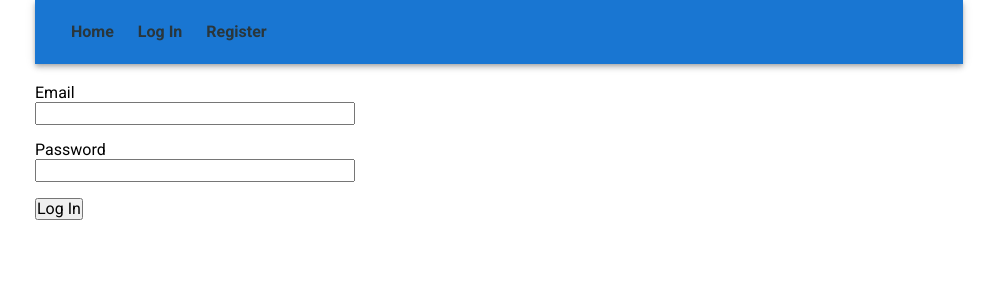
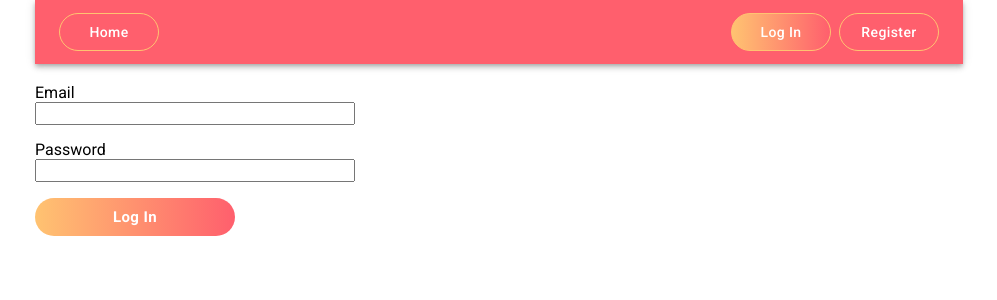
Before and after one commit to marlenaduleba/goit-react-hw-08-phonebook, a React (Create React App) app: page /goit-react-hw-08-phonebook/login in a window 1280 px wide. Shown: the top 300 px of the page, without its empty margins (141-1138 px from the left). Built offline with nearby package versions, Linux system fonts and the light colour scheme.

Commit message:
buttons styled

```diff
--- a/src/components/AuthNav/AuthNav.js
+++ b/src/components/AuthNav/AuthNav.js
@@ -1,16 +1,17 @@
 import { NavLink } from 'react-router-dom';
-import css from './AuthNav.module.css';
+import { NavButton } from 'styles/styles.js';
+import { Stack } from '@mui/material';
 
 export const AuthNav = () => {
   return (
-    <div>
-      <NavLink className={css.link} to="/login">
+    <Stack direction='row' sx={{gap: 1, marginLeft: 'auto'}} >
+      <NavButton  component={NavLink}  to="/login"  >
         Log In
-      </NavLink>
-      <NavLink className={css.link} to="/register">
+      </NavButton >
+      <NavButton  component={NavLink}  to="/register"  >
         Register
-      </NavLink>
+      </NavButton >
 
-    </div>
+    </Stack>
   );
 };
--- a/src/components/LoginForm/LoginForm.js
+++ b/src/components/LoginForm/LoginForm.js
@@ -2,6 +2,10 @@ import { logIn } from 'redux/auth/operations.js';
 import css from './LoginForm.module.css';
 import { useDispatch } from 'react-redux';
 import { useReducer } from 'react';
+import {StyledButton } from 'styles/styles.js';
+
+
+
 
 const initialValues = {
   email: '',
@@ -43,17 +47,18 @@ export const LoginForm = () => {
   }
 
   return (
+
       <form className={css.form} onSubmit={handleSubmit} autoComplete="off">
         <label className={css.label}>
           Email
           <input type="email" name="email" value={email} onChange={handleInputChange} />
         </label>
-
         <label className={css.label}>
           Password
           <input type="password" name="password" value={password} onChange={handleInputChange} />
         </label>
-      <button type="submit">Log In</button>
+        <StyledButton type="submit">Log In</StyledButton>
       </form>
+
   );
 };
--- a/src/components/Navigation/Navigation.js
+++ b/src/components/Navigation/Navigation.js
@@ -1,15 +1,15 @@
 import { NavLink } from "react-router-dom";
-import css from './Navigation.module.css';
 import { useAuth } from "hooks/useAuth.js";
+import { NavButton } from "styles/styles.js";
 
 export const Navigation = () => {
 const {isLoggedIn} = useAuth();
 
     return <nav>
-      <NavLink  className={css.link} to="/" >Home</NavLink>
+      <NavButton   to="/" component={NavLink}  >Home</NavButton>
       {isLoggedIn && (
 
-      <NavLink className={css.link} to="/contacts" >Contacts</NavLink>
+      <NavButton  to="/contacts" component={NavLink} >Contacts</NavButton>
       )}
     </nav>
   };
--- a/src/components/RegisterForm/RegisterForm.js
+++ b/src/components/RegisterForm/RegisterForm.js
@@ -2,6 +2,8 @@ import { useDispatch } from 'react-redux';
 import css from './RegisterForm.module.css';
 import { register } from 'redux/auth/operations.js';
 import { useReducer } from 'react';
+import { StyledButton } from 'styles/styles.js';
+
 
 const initialValues = {
   name: '',
@@ -59,7 +61,7 @@ export const RegisterForm = () => {
         Password
         <input type="password" name="password"  value={password} onChange={handleInputChange} />
       </label>
-      <button type="submit">Register</button>
+      <StyledButton type="submit">Register</StyledButton>
     </form>
   );
 };
--- a/src/index.js
+++ b/src/index.js
@@ -4,6 +4,10 @@ import { BrowserRouter } from 'react-router-dom';
 import { PersistGate } from 'redux-persist/integration/react';
 import { persistor, store } from 'redux/store.js';
 import { Provider } from 'react-redux';
+import { ThemeProvider } from '@mui/material/styles';
+import {theme} from './styles/styles.js';
+
+
 
 import { App } from 'components/App';
 import 'modern-normalize';
@@ -14,7 +18,9 @@ ReactDOM.createRoot(document.getElementById('root')).render(
     <Provider store={store} >
       <PersistGate loading={null} persistor={persistor} >
         <BrowserRouter basename='/goit-react-hw-08-phonebook' >
-          <App />
+          <ThemeProvider theme={theme} >
+            <App />
+          </ThemeProvider>
         </BrowserRouter>
       </PersistGate>
     </Provider>
--- /dev/null
+++ b/src/styles/styles.js
@@ -0,0 +1,51 @@
+import { Button } from '@mui/material';
+import { styled, createTheme } from '@mui/material/styles';
+
+export const theme = createTheme({
+  palette: {
+    primary: {
+      main: '#FF5F6D',
+    },
+    secondary: {
+      main: '#FFC371',
+    },
+  },
+});
+
+export const StyledButton = styled(Button)(({ theme }) => ({
+  minWidth: 200,
+  transition: '0.3s cubic-bezier(.47,1.64,.41,.8)',
+  background:
+    /* W3C, IE 10+/ Edge, Firefox 16+, Chrome 26+, Opera 12+, Safari 7+ */
+    'linear-gradient(to right, #FFC371, #FF5F6D)',
+  '&:hover': {
+    transform: 'scale(1.1)',
+  },
+  borderRadius: 50,
+  color: theme.palette.common.white,
+  textTransform: 'none',
+  fontSize: 15,
+  fontWeight: 700,
+  minHeight: 30,
+  boxShadow: theme.shadows[0],
+  '&:active': {
+    boxShadow: theme.shadows[0],
+  },
+}));
+
+export const NavButton = styled(Button)(({ theme }) => ({
+  minWidth: 100,
+  color: theme.palette.common.white,
+  textTransform: 'none',
+  transition: '0.3s cubic-bezier(.47,1.64,.41,.8)',
+  '&:hover': {
+    transform: 'scale(1.1)',
+  },
+  border: '1px solid #FFC371',
+  borderRadius: 50,
+  '&.active': {
+    background: 'linear-gradient(to right, #FFC371, #FF5F6D)',
+
+
+  },
+}));
```
Also changed, not shown: src/components/AppBar/AppBar.js (+4 -4 lines). Lines whose indentation alone changed are shown as unchanged.
